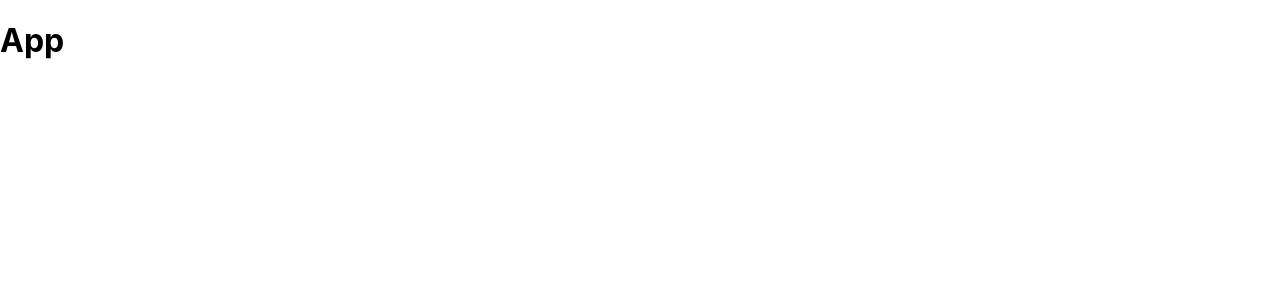
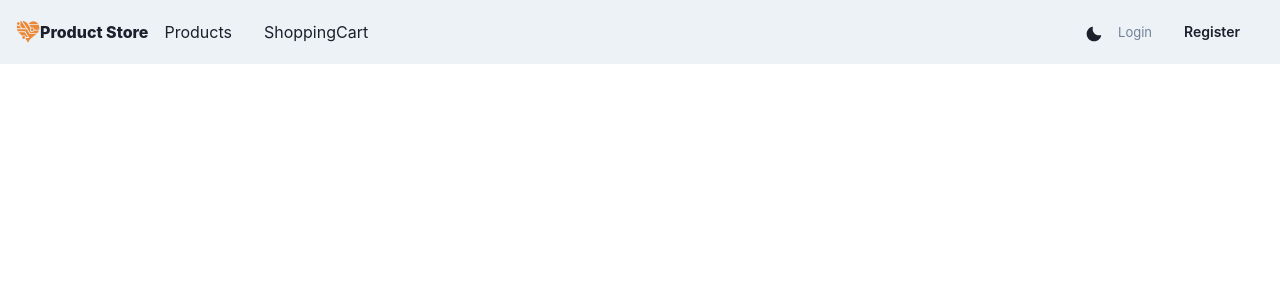
Before and after one commit to naodhu/Product-Store, a React (Create React App) app in the folder client/: page /register in a window 1280 px wide. Shown: the top 300 px of the page. Built offline with nearby package versions, Linux system fonts and the light colour scheme.

Commit message:
NavBar created

```diff
--- a/client/src/App.js
+++ b/client/src/App.js
@@ -1,8 +1,16 @@
+import { ChakraProvider } from "@chakra-ui/react";
+import { BrowserRouter as Router, Route, Routes } from "react-router-dom";
+import Navbar from "./components/Navbar";
 
 function App() {
-  return <div>
-    <h1>App</h1>
-  </div>;
+  return (
+    <ChakraProvider>
+      <Router>
+        <Navbar />
+        <main>{/* <Routes></Routes> */}</main>
+      </Router>
+    </ChakraProvider>
+  );
 }
 
 export default App;
--- /dev/null
+++ b/client/src/components/Navbar.jsx
@@ -0,0 +1,119 @@
+import {
+  Box,
+  Flex,
+  HStack,
+  Link,
+  IconButton,
+  Icon,
+  Text,
+  useDisclosure,
+  useColorModeValue,
+  Stack,
+  Button,
+  useColorMode,
+} from "@chakra-ui/react";
+import { Link as ReactLink } from "react-router-dom";
+import { HamburgerIcon, CloseIcon, MoonIcon, SunIcon } from "@chakra-ui/icons";
+import { GiTechnoHeart } from "react-icons/gi";
+
+const links = [
+  { linkName: "Products", path: "/products" },
+  { linkName: "ShoppingCart", path: "/cart" },
+];
+
+const NavLink = ({ path, children }) => (
+  <Link
+    as={ReactLink}
+    to={path}
+    px={2}
+    py={1}
+    rounded={"md"}
+    _hover={{
+      textDecoration: "none",
+      bg: useColorModeValue("gray.200", "gray.700"),
+    }}
+  >
+    {children}
+  </Link>
+);
+
+const Navbar = () => {
+  const { isOpen, onOpen, onClose } = useDisclosure();
+  const { colorMode, toggleColorMode } = useColorMode();
+  return (
+    <Box bg={useColorModeValue("gray.100", "gray.900")} px={4}>
+      <Flex h={16} alignItems={"center"} justifyContent={"space-between"}>
+        <IconButton
+          size="md"
+          icons={isOpen ? <CloseIcon /> : <HamburgerIcon />}
+          display={{ md: "none" }}
+          onClick={isOpen ? onClose : onOpen}
+        />
+        <HStack>
+          <Link as={ReactLink} to="/">
+            <Flex alignItems={"center"}>
+              <Icon as={GiTechnoHeart} w={6} h={6} color="orange.400" />
+              <Text fontWeight="extrabold">Product Store</Text>
+            </Flex>
+          </Link>
+          <HStack as={"nav"} spacing={4} display={{ base: "none", md: "flex" }}>
+            {links.map((link) => (
+              <NavLink key={link.linkName} path={link.path}>
+                {link.linkName}
+              </NavLink>
+            ))}
+          </HStack>
+        </HStack>
+        <Flex alignItems={"center"}>
+          <NavLink>
+            <Icon
+              as={colorMode === "light" ? MoonIcon : SunIcon}
+              alignSelf="center"
+              onClick={() => toggleColorMode()}
+            />
+          </NavLink>
+          {/* -----------  */}
+          <Button
+            as={ReactLink}
+            to="/login"
+            p={2}
+            fontSize="small"
+            fontWeight={400}
+            variant="link"
+          >
+            Login
+          </Button>
+          <Button
+            as={ReactLink}
+            to="/register"
+            m={2}
+            display={{ base: "none", md: "inline-flex" }}
+            fontSize="sm"
+            fontWeight={600}
+            _hover={{ bg: "gray.200" }}
+            bg={"gray.100"}
+            color={"gray.800"}
+          >
+            Register
+          </Button>
+        </Flex>
+      </Flex>
+      {isOpen ? (
+        <Box pb={4} display={{ md: "none" }}>
+          <Stack as={"nav"} spacing={4}>
+            {links.map((link) => (
+              <NavLink key={link.linkName} path={link.path}>
+                {link.linkName}
+              </NavLink>
+            ))}
+            <NavLink key="register" path="/register">
+              Register
+            </NavLink>
+          </Stack>
+        </Box>
+      ) : null}
+    </Box>
+  );
+};
+
+export default Navbar;
```
Also changed, not shown: client/package.json (+10 -1 lines), 1 other file (tests, documents, lock files or other folders).
